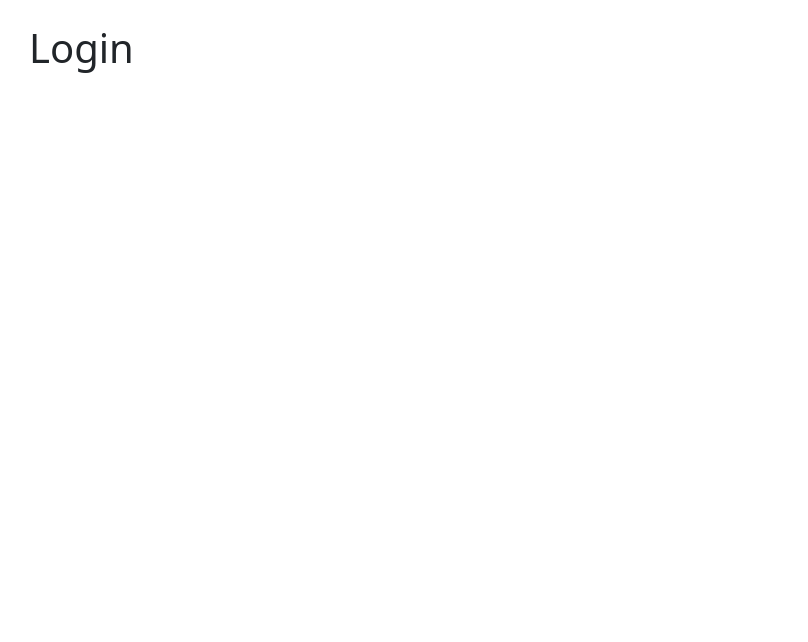
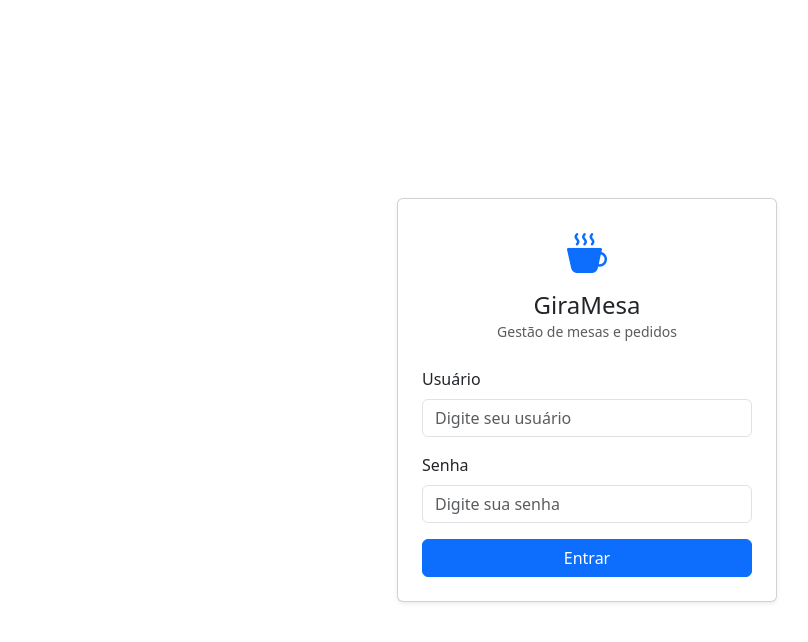
Before and after one commit to lucas-travassos/giramesa, a Vue app: page / in a window 1280 px wide. Shown: the top 642 px of the page, without its empty margins (53-861 px from the left). Built offline with nearby package versions, Linux system fonts and the light colour scheme.

Commit message:
feat: cria login funcional com auth fake, header/footer e layout base

```diff
--- /dev/null
+++ b/src/components/layout/AppFooter.vue
@@ -0,0 +1,9 @@
+<template>
+  <footer class="bg-light text-center text-muted py-2 small border-top">
+    GiraMesa &copy; {{ ano }} — Projeto acadêmico SENAI
+  </footer>
+</template>
+
+<script setup>
+const ano = new Date().getFullYear()
+</script>
--- /dev/null
+++ b/src/components/layout/AppHeader.vue
@@ -0,0 +1,30 @@
+<template>
+  <nav class="navbar navbar-dark bg-dark px-3">
+    <span class="navbar-brand mb-0 h1">
+      <i class="bi bi-cup-hot-fill me-2"></i>GiraMesa
+    </span>
+
+    <div class="d-flex align-items-center text-white">
+      <span class="me-3 small">
+        {{ authStore.usuarioLogado?.nome }}
+        <span class="badge bg-primary ms-1">{{ authStore.perfil }}</span>
+      </span>
+      <button class="btn btn-outline-light btn-sm" @click="handleLogout">
+        <i class="bi bi-box-arrow-right me-1"></i>Sair
+      </button>
+    </div>
+  </nav>
+</template>
+
+<script setup>
+import { useRouter } from 'vue-router'
+import { useAuthStore } from '../../stores/auth'
+
+const router = useRouter()
+const authStore = useAuthStore()
+
+function handleLogout() {
+  authStore.logout()
+  router.push('/')
+}
+</script>
--- /dev/null
+++ b/src/components/layout/MainLayout.vue
@@ -0,0 +1,14 @@
+<template>
+  <div class="d-flex flex-column min-vh-100">
+    <AppHeader />
+    <main class="flex-grow-1 bg-body-tertiary">
+      <router-view />
+    </main>
+    <AppFooter />
+  </div>
+</template>
+
+<script setup>
+import AppHeader from './AppHeader.vue'
+import AppFooter from './AppFooter.vue'
+</script>
--- /dev/null
+++ b/src/stores/auth.js
@@ -0,0 +1,31 @@
+import { defineStore } from 'pinia'
+
+const USUARIOS_FAKE = [
+  { usuario: 'garcom', senha: '123456', nome: 'João Garçom', perfil: 'garcom' },
+  { usuario: 'caixa', senha: '123456', nome: 'Maria Caixa', perfil: 'caixa' },
+  { usuario: 'admin', senha: '123456', nome: 'Lucas Admin', perfil: 'admin' },
+]
+
+export const useAuthStore = defineStore('auth', {
+  state: () => ({
+    usuarioLogado: null,
+  }),
+  getters: {
+    estaLogado: (state) => !!state.usuarioLogado,
+    perfil: (state) => state.usuarioLogado?.perfil ?? null,
+  },
+  actions: {
+    login(usuario, senha) {
+      const encontrado = USUARIOS_FAKE.find(
+        (u) => u.usuario === usuario && u.senha === senha
+      )
+      if (!encontrado) return false
+
+      this.usuarioLogado = { nome: encontrado.nome, perfil: encontrado.perfil }
+      return true
+    },
+    logout() {
+      this.usuarioLogado = null
+    },
+  },
+})
--- a/src/views/LoginView.vue
+++ b/src/views/LoginView.vue
@@ -1,8 +1,66 @@
 <template>
-  <div class="container py-4">
-    <h1>Login</h1>
+  <div class="login-page d-flex align-items-center justify-content-center vh-100">
+    <div class="card shadow-sm p-4" style="width: 100%; max-width: 380px;">
+      <div class="text-center mb-4">
+        <i class="bi bi-cup-hot-fill fs-1 text-primary"></i>
+        <h1 class="h4 mt-2 mb-0">GiraMesa</h1>
+        <small class="text-muted">Gestão de mesas e pedidos</small>
+      </div>
+
+      <form @submit.prevent="handleLogin">
+        <div class="mb-3">
+          <label class="form-label">Usuário</label>
+          <input
+            v-model="usuario"
+            type="text"
+            class="form-control"
+            placeholder="Digite seu usuário"
+            required
+          />
+        </div>
+
+        <div class="mb-3">
+          <label class="form-label">Senha</label>
+          <input
+            v-model="senha"
+            type="password"
+            class="form-control"
+            placeholder="Digite sua senha"
+            required
+          />
+        </div>
+
+        <div v-if="erro" class="alert alert-danger py-2 small mb-3">
+          {{ erro }}
+        </div>
+
+        <button type="submit" class="btn btn-primary w-100">Entrar</button>
+      </form>
+    </div>
   </div>
 </template>
 
 <script setup>
+import { ref } from 'vue'
+import { useRouter } from 'vue-router'
+import { useAuthStore } from '../stores/auth'
+
+const usuario = ref('')
+const senha = ref('')
+const erro = ref('')
+
+const router = useRouter()
+const authStore = useAuthStore()
+
+function handleLogin() {
+  const sucesso = authStore.login(usuario.value, senha.value)
+
+  if (!sucesso) {
+    erro.value = 'Usuário ou senha inválidos.'
+    return
+  }
+
+  erro.value = ''
+  router.push('/home')
+}
 </script>
```
Also changed, not shown: src/router/index.js (+14 -7 lines).
